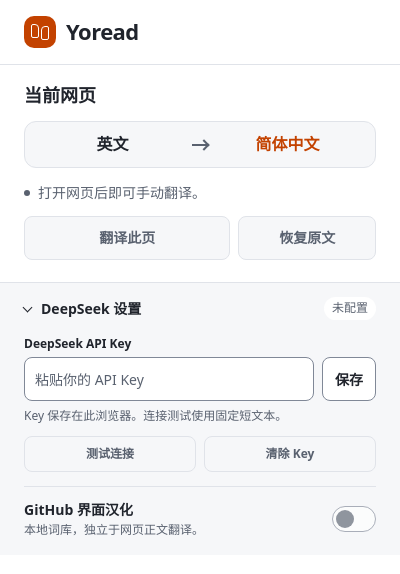
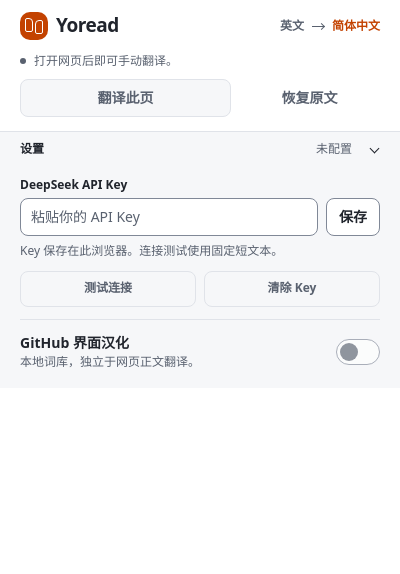
Before and after one commit to kingjian0801/yoread, a browser extension: page extension/popup.html in a window 400 px wide. Drawn offline with Linux system fonts and the light colour scheme.

Commit message:
refine: condense translation popup and fold settings

```diff
--- a/extension/popup.css
+++ b/extension/popup.css
@@ -13,7 +13,7 @@
   --success: #176445;
   --success-soft: #eaf5ee;
   --danger: #a52b36;
-  --inset: 24px;
+  --inset: 20px;
   --control: 8px;
   --mark-corner: 2px;
   --mark-fold: 4px;
@@ -23,25 +23,24 @@
 }
 
 *, *::before, *::after { box-sizing: border-box; }
-body { width: 460px; max-width: 100vw; margin: 0; }
-h1, h2, h3, p { margin: 0; }
+body { width: 400px; max-width: 100vw; margin: 0; }
+h1, h2, p { margin: 0; }
 [hidden] { display: none !important; }
 ::selection { background: var(--accent-soft); color: var(--accent-active); }
 
 .masthead {
   display: flex;
   align-items: center;
-  gap: 10px;
-  padding: 16px var(--inset);
-  border-bottom: 1px solid var(--rule);
+  gap: 8px;
+  padding: 12px var(--inset) 4px;
 }
 
-h1 { font-size: 22px; line-height: 1.15; font-weight: 730; letter-spacing: -.025em; }
+h1 { font-size: 19px; line-height: 1.15; font-weight: 730; letter-spacing: -.025em; }
 
 .brand-mark {
   position: relative;
-  width: 32px;
-  height: 32px;
+  flex: 0 0 28px;
+  height: 28px;
   background: var(--accent);
   border-radius: 10px;
 }
@@ -54,39 +53,34 @@ h1 { font-size: 22px; line-height: 1.15; font-weight: 730; letter-spacing: -.025
   border: 1.5px solid var(--surface);
 }
 
-.brand-mark::before { top: 8px; left: 7px; border-radius: var(--mark-corner) var(--mark-fold) var(--mark-corner) var(--mark-corner); }
-.brand-mark::after { top: 10px; left: 17px; border-radius: var(--mark-fold) var(--mark-corner) var(--mark-corner) var(--mark-corner); }
+.brand-mark::before { top: 6px; left: 5px; border-radius: var(--mark-corner) var(--mark-fold) var(--mark-corner) var(--mark-corner); }
+.brand-mark::after { top: 8px; left: 15px; border-radius: var(--mark-fold) var(--mark-corner) var(--mark-corner) var(--mark-corner); }
 
-.translation { padding: 18px var(--inset) 22px; }
-h2 { font-size: 18px; line-height: 1.35; }
-h3 { font-size: 14px; }
+.translation { padding: 8px var(--inset) 14px; }
+h2 { font-size: 14px; line-height: 1.35; }
 
 .languages {
-  display: grid;
-  grid-template-columns: minmax(0, 1fr) 16px minmax(0, 1fr);
+  display: flex;
   align-items: center;
   gap: 8px;
-  margin-top: 14px;
-  padding: 10px 16px;
-  border: 1px solid var(--rule);
-  border-radius: 12px;
-  background: var(--panel);
-  font-size: 16px;
+  margin-inline-start: auto;
+  color: var(--muted);
+  font-size: 12px;
   font-weight: 650;
-  text-align: center;
+  white-space: nowrap;
 }
 
 .languages > :last-child { color: var(--accent); }
-.direction { position: relative; height: 2px; background: var(--muted); }
+.direction { position: relative; width: 12px; height: 1px; background: var(--muted); }
 .direction::after {
   content: "";
   position: absolute;
-  top: -3px;
+  top: -2px;
   right: 0;
-  width: 8px;
-  height: 8px;
-  border-top: 2px solid var(--muted);
-  border-right: 2px solid var(--muted);
+  width: 5px;
+  height: 5px;
+  border-top: 1px solid var(--muted);
+  border-right: 1px solid var(--muted);
   transform: rotate(45deg);
 }
 
@@ -94,8 +88,9 @@ h3 { font-size: 14px; }
   display: flex;
   align-items: baseline;
   gap: 8px;
-  margin: 14px 0 12px;
+  margin: 0 0 8px;
   color: var(--muted);
+  font-size: 12px;
   font-variant-numeric: tabular-nums;
 }
 
@@ -104,7 +99,7 @@ h3 { font-size: 14px; }
   flex: 0 0 6px;
   height: 6px;
   align-self: flex-start;
-  margin-top: 8px;
+  margin-top: 6px;
   background: currentColor;
   border-radius: 50%;
 }
@@ -131,7 +126,7 @@ progress::-webkit-progress-value { background: var(--accent); }
 button, input { font: inherit; }
 
 button {
-  min-height: 44px;
+  min-height: 38px;
   border: 1px solid var(--field-rule);
   border-radius: var(--control);
   padding: 7px 12px;
@@ -155,17 +150,20 @@ button:focus-visible, input:focus-visible, summary:focus-visible, #page-status:f
 
 .button-row { display: grid; grid-template-columns: minmax(0, 1fr) minmax(0, 1fr); gap: 8px; }
 #page-actions { grid-template-columns: minmax(0, 3fr) minmax(0, 2fr); }
+#restore { border-color: transparent; background: transparent; }
 .small button { min-height: 36px; font-size: 12px; }
 
 .consent { padding: 12px; border-radius: 12px; background: var(--accent-soft); }
 .consent p { margin: 4px 0 12px; }
 
-.tools { padding: 0 var(--inset); border-top: 1px solid var(--rule); background: var(--panel); }
+.tools { padding: 0 var(--inset); border-top: 1px solid var(--rule); }
+.tools[open] { background: var(--panel); }
 summary {
   display: flex;
   align-items: center;
   gap: 8px;
-  min-height: 52px;
+  min-height: 36px;
+  font-size: 12px;
   font-weight: 650;
   list-style: none;
   cursor: pointer;
@@ -173,7 +171,7 @@ summary {
 
 summary:hover { color: var(--accent); }
 summary::-webkit-details-marker { display: none; }
-summary::before {
+summary::after {
   content: "";
   width: 7px;
   height: 7px;
@@ -181,27 +179,27 @@ summary::before {
   border: solid currentColor;
   border-width: 0 1.5px 1.5px 0;
   transform: rotate(-45deg);
-  margin-inline-end: 2px;
+  margin-inline: 3px 2px;
 }
 
-details[open] summary::before { transform: translateY(-1px) rotate(45deg); }
+details[open] summary::after { transform: translateY(-1px) rotate(45deg); }
 .setting-state {
   margin-inline-start: auto;
   padding: 2px 8px;
-  background: var(--surface);
   border-radius: 20px;
   color: var(--muted);
   font-size: 12px;
   font-weight: 500;
 }
 .setting-state[data-configured] { background: var(--success-soft); color: var(--success); }
-form { padding-bottom: 14px; }
+.settings-content { padding-top: 8px; }
+form { padding-bottom: 12px; }
 form label { display: block; margin-bottom: 4px; font-size: 12px; font-weight: 650; }
 .key-row { display: flex; gap: 8px; }
 
 input[type="password"] {
   min-width: 0;
-  min-height: 44px;
+  min-height: 38px;
   flex: 1;
   padding: 7px 10px;
   border: 1px solid var(--field-rule);
--- a/extension/popup.html
+++ b/extension/popup.html
@@ -12,15 +12,14 @@
       <header class="masthead">
         <span class="brand-mark" aria-hidden="true"></span>
         <h1>Yoread</h1>
-      </header>
-
-      <section class="translation" aria-labelledby="translation-title">
-        <h2 id="translation-title">当前网页</h2>
         <div class="languages">
           <span>英文</span>
           <span class="direction" aria-hidden="true"></span><span class="sr-only">译为</span>
           <span>简体中文</span>
         </div>
+      </header>
+
+      <section class="translation" aria-label="当前网页">
         <p id="page-status" role="status" data-state="idle" tabindex="-1">打开网页后即可手动翻译。</p>
         <progress id="translation-progress" aria-label="正文翻译进度" aria-describedby="page-status" hidden></progress>
         <div id="page-actions" class="button-row">
@@ -28,7 +27,7 @@
           <button type="button" id="restore" disabled>恢复原文</button>
         </div>
         <section id="consent" class="consent" aria-labelledby="consent-title" hidden>
-          <h3 id="consent-title">确认发送正文</h3>
+          <h2 id="consent-title">确认发送正文</h2>
           <p>将当前页面可翻译的正文发送至 DeepSeek。该确认仅对当前页面有效。</p>
           <div class="button-row">
             <button id="confirm" class="primary" type="button">确认并翻译</button>
@@ -37,12 +36,12 @@
         </section>
       </section>
 
-      <div class="tools">
-        <details id="key-settings" open>
+      <details class="tools" id="key-settings" open>
         <summary>
-            <span>DeepSeek 设置</span>
+          <span>设置</span>
           <span id="key-state" class="setting-state" role="status">未配置</span>
         </summary>
+        <div class="settings-content">
           <form id="key-form" autocomplete="off">
             <label for="key">DeepSeek API Key</label>
             <div class="key-row">
@@ -57,8 +56,6 @@
             </div>
             <p id="settings-status" role="status" class="feedback" hidden></p>
           </form>
-        </details>
-
           <section class="github" aria-labelledby="github-label">
             <label for="github">
               <span id="github-label">GitHub 界面汉化</span>
@@ -68,6 +65,7 @@
             <p id="github-status" role="status" class="feedback" hidden></p>
           </section>
         </div>
+      </details>
     </main>
   </body>
 </html>
--- a/extension/popup.js
+++ b/extension/popup.js
@@ -57,7 +57,7 @@ function pageMessage(state, translated, failed, total, code) {
     case 'error': return errorMessage(code);
     default:
       if (code) return errorMessage(code);
-      return configured ? '翻译当前页面中已加载的可读正文。' : messages['missing-key'];
+      return configured ? '翻译已加载的网页正文。' : messages['missing-key'];
   }
 }
 
--- a/package.json
+++ b/package.json
@@ -1,6 +1,6 @@
 {
   "name": "yoread",
-  "version": "0.1.2",
+  "version": "0.1.3",
   "private": true,
   "type": "module",
   "engines": { "node": ">=22" },
```
Also changed, not shown: DESIGN.md (+22 -23 lines), tests/yoread.spec.mjs (+10 -4 lines), .impeccable/design.json, extension/manifest.json, 1 other file. Lines whose indentation alone changed are shown as unchanged.
